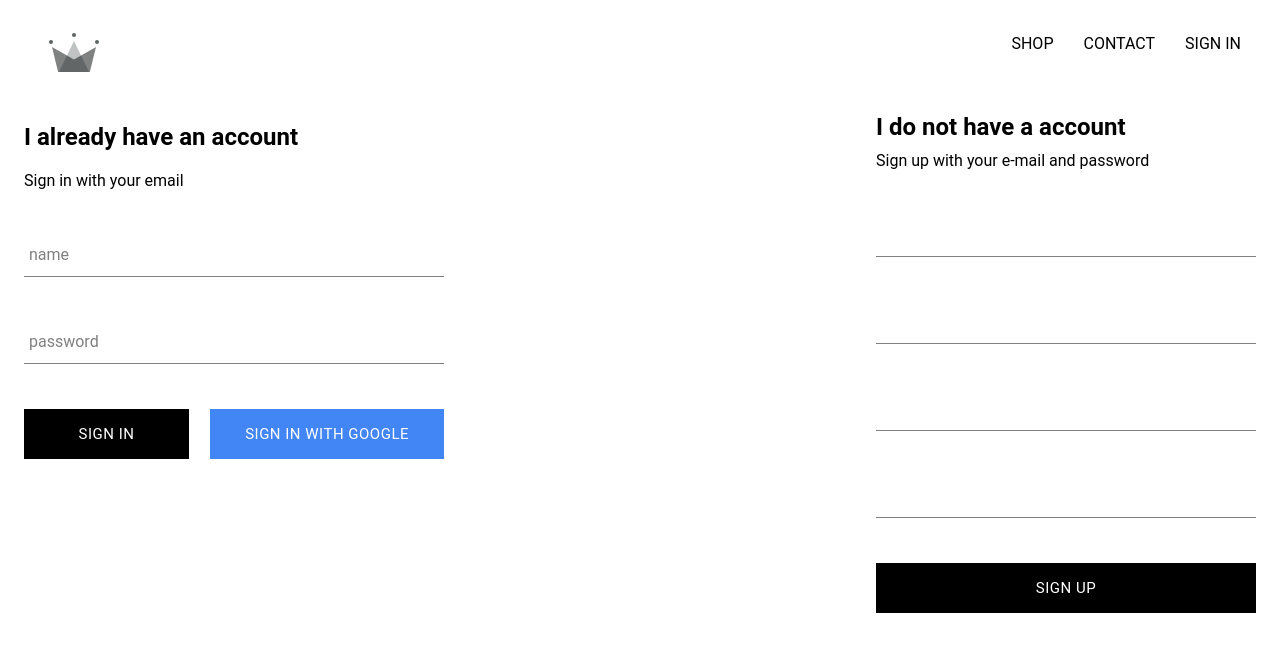
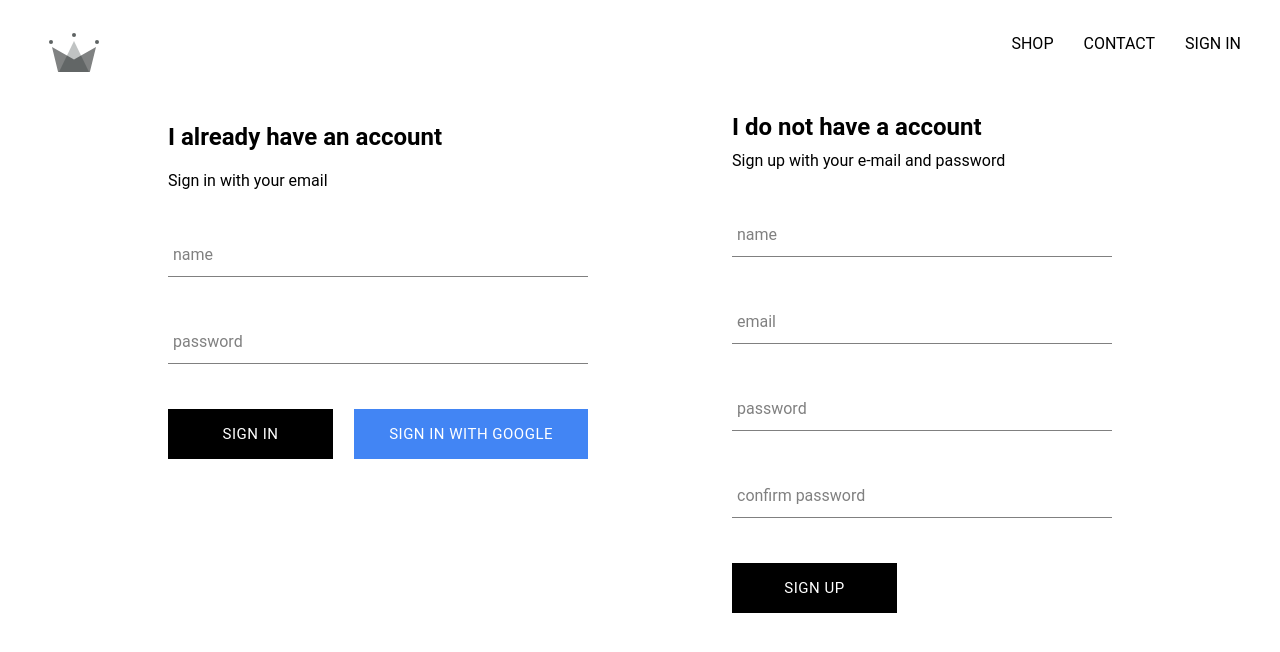
Before and after one commit to iagpomponet/react-ecommerce, a React (Create React App) app: page /login in a window 1280 px wide. Shown: the top 652 px of the page. Built offline with nearby package versions, Linux system fonts and the light colour scheme; no server answers.

Commit message:
feat: store authenticated users on firestore

```diff
--- a/src/components/sign-up/sign-up.component.jsx
+++ b/src/components/sign-up/sign-up.component.jsx
@@ -21,6 +21,8 @@ class SignUp extends React.Component {
 
   handleSubmit = async (e) => {
     e.preventDefault();
+
+    debugger;
 
     const { displayName, email, password, confirmPassword } = this.state;
 
@@ -49,6 +51,7 @@ class SignUp extends React.Component {
   handleChange = (e) => {
     const { name , value } = e.target;
 
+
     this.setState({ [name] : value })
   }
 
@@ -60,13 +63,14 @@ class SignUp extends React.Component {
         <h2 className="title">I do not have a account</h2>
         <span>Sign up with your e-mail and password</span>
         <form action="" className="sign-up-form" onSubmit={this.handleSubmit}>
-            <FormInput type="text" name="displayName" value={displayName} onChange={this.handleChange}></FormInput>
-            <FormInput type="email" name="email" value={email} onChange={this.handleChange}></FormInput>
-            <FormInput type="password" name="password" value={password} onChange={this.handleChange}></FormInput>
-            <FormInput type="password" name="confirmPassword" value={confirmPassword} onChange={this.handleChange}></FormInput>
+            <FormInput type="text" label="name" name="displayName" value={displayName} onChange={this.handleChange}></FormInput>
+            <FormInput type="email" label="email" name="email" value={email} onChange={this.handleChange}></FormInput>
+            <FormInput type="password" label="password" name="password" value={password} onChange={this.handleChange}></FormInput>
+            <FormInput type="password" label="confirm password" name="confirmPassword" value={confirmPassword} onChange={this.handleChange}></FormInput>
+            <CustomButton type="submit">SIGN UP</CustomButton>
         </form>
 
-        <CustomButton type="submit">SIGN UP</CustomButton>
+
       </div>
     )
   }
--- a/src/pages/login/login.styles.scss
+++ b/src/pages/login/login.styles.scss
@@ -1,4 +1,4 @@
 .login{
   display: flex;
-  justify-content: space-between;
+  justify-content: space-evenly;
 }
```
